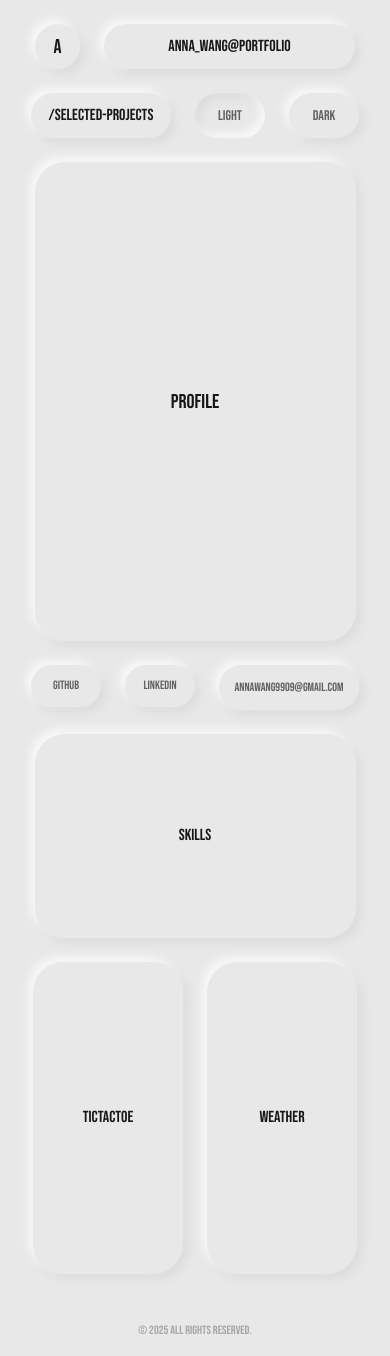
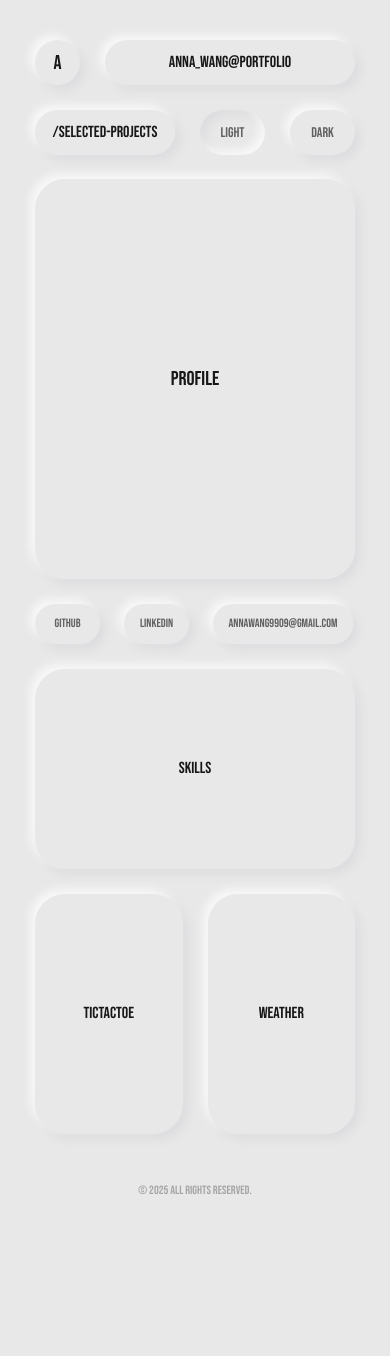
Before and after one commit to annaw-99/annaw99, a Next.js app: page / in a window 390 px wide. After the commit the page ends 1216 px from the top, so only its background shows below. Built offline with nearby package versions, Linux system fonts and the light colour scheme.

Commit message:
feat: modified responsive layout

```diff
--- a/src/app/page.tsx
+++ b/src/app/page.tsx
@@ -7,26 +7,26 @@ export default function Home() {
   const [activeTheme, setActiveTheme] = useState('light');
 
   return (
-    <div className="flex flex-col items-center flex-1 justify-center min-h-screen pt-6 lg:px-20 lg:pt-12"
+    <div className="flex flex-col items-center flex-1 justify-center min-h-screen pt-10 lg:px-20 lg:pt-12"
     style={{ fontFamily: 'var(--font-bebas-neue)' }}>
       <main className="flex flex-col gap-[24px] row-start-2 items-center">
 
         {/* Header */}
-        <div className="flex flex-wrap justify-center gap-[24px]">
+        <div className="flex flex-wrap justify-center gap-[25px]">
           <div className="custom-shadow w-[45px] h-[45px] bg-[#E8E8E8] rounded-[30px] text-[20px]">A</div>
-          <div className="custom-shadow custom-button w-[251px] lg:w-[412px] h-[45px] bg-[#E8E8E8] rounded-[30px] text-[16px]">ANNA_WANG@PORTFOLIO</div>
-          <div className="custom-shadow custom-button w-[140px] lg:w-[245px] h-[45px] bg-[#E8E8E8] rounded-[30px] text-[16px]">/SELECTED-PROJECTS</div>
+          <div className="custom-shadow custom-button w-[250px] lg:w-[300px] 2xl:w-[410px] h-[45px] bg-[#E8E8E8] rounded-[30px] text-[16px]">ANNA_WANG@PORTFOLIO</div>
+          <div className="custom-shadow custom-button w-[140px] lg:w-[200px] 2xl:w-[245px] h-[45px] bg-[#E8E8E8] rounded-[30px] text-[16px]">/SELECTED-PROJECTS</div>
 
           {/* Theme Colors */}
           <div
-            className={`custom-shadow custom-button w-[70px] lg:w-[92px] h-[45px] bg-[#E8E8E8] rounded-[30px] text-[14px] text-[#616161] cursor-pointer ${
+            className={`custom-shadow custom-button w-[65px] lg:w-[90px] h-[45px] bg-[#E8E8E8] rounded-[30px] text-[14px] text-[#616161] cursor-pointer ${
               activeTheme === 'light' ? 'pressed-shadow' : ''
             }`}
             onClick={() => setActiveTheme('light')}>
             LIGHT
           </div>
           <div
-            className={`custom-shadow custom-button w-[70px] lg:w-[92px] h-[45px] bg-[#E8E8E8] rounded-[30px] text-[14px] text-[#616161] cursor-pointer ${
+            className={`custom-shadow custom-button w-[65px] lg:w-[90px] h-[45px] bg-[#E8E8E8] rounded-[30px] text-[14px] text-[#616161] cursor-pointer ${
               activeTheme === 'dark' ? 'pressed-shadow' : ''
             }`}
             onClick={() => setActiveTheme('dark')}>
@@ -35,32 +35,32 @@ export default function Home() {
         </div>
 
         {/* Main Content */}
-        <div className="flex flex-col lg:flex-row gap-[24px] w-full max-w-[1200px]">
+        <div className="flex flex-col lg:flex-row gap-[25px] w-full max-w-[1200px]">
 
           {/* Left Side - Profile + Links */}
-          <div className="flex flex-col gap-[24px] mx-auto lg:mx-0">
-            <div className="custom-shadow w-[321px] lg:w-[481px] h-[479px] bg-[#E8E8E8] rounded-[30px] text-[20px] mx-auto">Profile</div>
+          <div className="flex flex-col gap-[25px] mx-auto">
+            <div className="custom-shadow w-[320px] lg:w-[370px] 2xl:w-[481px] h-[400px] lg:h-[380px] 2xl:h-[479px] bg-[#E8E8E8] rounded-[30px] text-[20px] mx-auto">Profile</div>
 
             {/* Links */}
             <div className="flex gap-[24px]">
               <Link href="https://github.com/annaw-99" target="_blank" >
-                <div className="custom-shadow custom-button w-[70px] lg:w-[99px] h-[42px] bg-[#E8E8E8] rounded-[30px] text-[12px] text-[#616161]">Github</div>
+                <div className="custom-shadow custom-button w-[65px] lg:w-[70px] 2xl:w-[100px] h-[40px] bg-[#E8E8E8] rounded-[30px] text-[12px] text-[#616161]">Github</div>
               </Link>
               <Link href="https://www.linkedin.com/in/tungyen-wang" target="_blank">
-                <div className="custom-shadow custom-button w-[70px] lg:w-[99px] h-[42px] bg-[#E8E8E8] rounded-[30px] text-[12px] text-[#616161]">LinkedIn</div>
+                <div className="custom-shadow custom-button w-[65px] lg:w-[70px] 2xl:w-[100px] h-[40px] bg-[#E8E8E8] rounded-[30px] text-[12px] text-[#616161]">LinkedIn</div>
               </Link>
               <Link href="mailto:annawang9909@gmail.com">
-                <div className="custom-shadow custom-button w-[140px] lg:w-[235px] h-[45px] bg-[#E8E8E8] rounded-[30px] text-[12px] text-[#616161]">annawang9909@gmail.com</div>
+                <div className="custom-shadow custom-button w-[140px] lg:w-[180px] 2xl:w-[235px] h-[40px] bg-[#E8E8E8] rounded-[30px] text-[12px] text-[#616161]">annawang9909@gmail.com</div>
               </Link>
             </div>
           </div>
 
           {/* Right Side - Skills + Widgets */}
-          <div className="flex flex-col gap-[24px] mx-auto lg:mx-0">
-            <div className="custom-shadow w-[321px] lg:w-[481px] h-[204px] bg-[#E8E8E8] rounded-[30px] text-[16px] mx-auto">Skills</div>
-            <div className="flex gap-[24px]">
-              <div className="custom-shadow w-[150px] lg:w-[228.5px] h-[312px] bg-[#E8E8E8] rounded-[30px] text-[16px]">Tictactoe</div>
-              <div className="custom-shadow w-[150px] lg:w-[228.5px] h-[312px] bg-[#E8E8E8] rounded-[30px] text-[16px]">Weather</div>
+          <div className="flex flex-col gap-[25px] mx-auto lg:mx-0">
+            <div className="custom-shadow w-[320px] lg:w-[430px] 2xl:w-[481px] h-[200px] lg:h-[180px] 2xl:h-[205px] bg-[#E8E8E8] rounded-[30px] text-[16px] mx-auto">Skills</div>
+            <div className="flex gap-[25px]">
+              <div className="custom-shadow w-[147.5px] lg:w-[202.5px] 2xl:w-[228.5px] h-[240px] 2xl:h-[310px] bg-[#E8E8E8] rounded-[30px] text-[16px]">Tictactoe</div>
+              <div className="custom-shadow w-[147.5px] lg:w-[202.5px] 2xl:w-[228.5px] h-[240px] 2xl:h-[310px] bg-[#E8E8E8] rounded-[30px] text-[16px]">Weather</div>
             </div>
           </div>
         </div>
```
